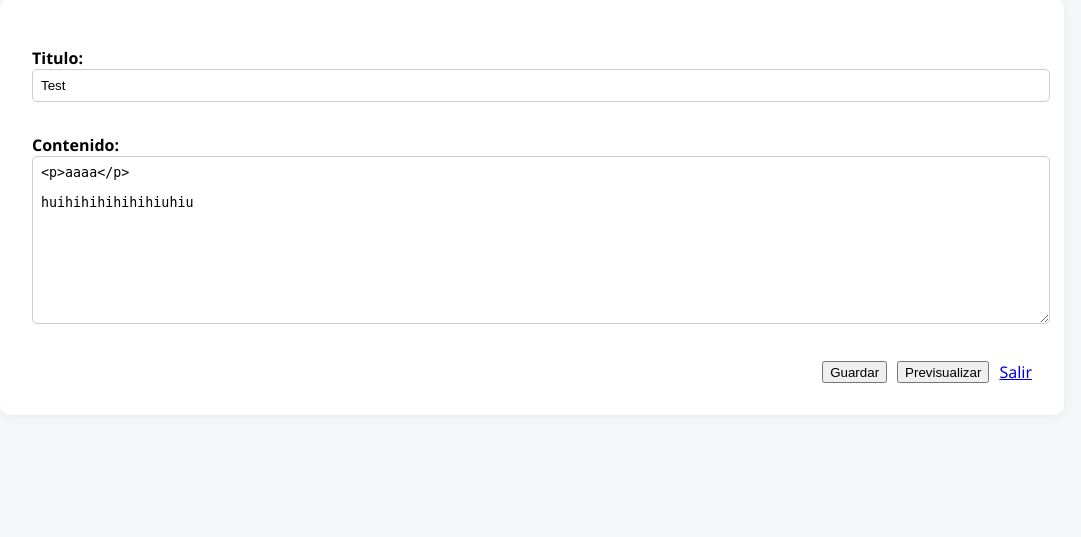
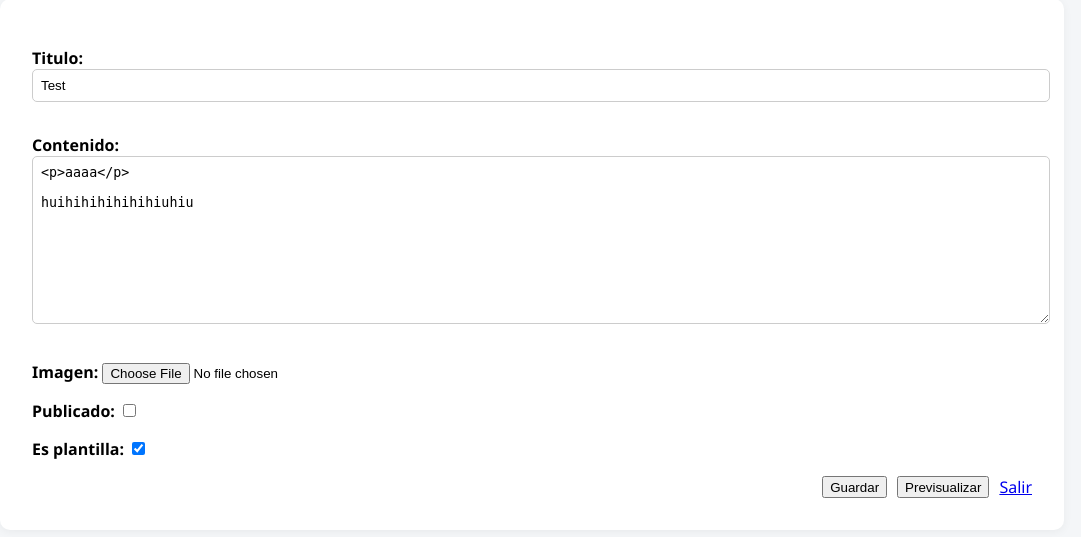
Before and after one commit to ClaudioJimenezA/GRUPO11_2025_PROYINF, a Django app: page /editor/boletin/1/editar/ in a window 1280 px wide. Shown: the part 93-630 px from the top of the page, without its empty margins (108-1189 px from the left). Run offline with Django 4.2, Linux system fonts and the light colour scheme; data comes from the database, SQL or seed files in the repository; both versions use the stored data as it was after the commit; some libraries are stand-ins or nearby versions.

Commit message:
inicio plantilla y eliminacion de articulos no publicados

```diff
--- a/codigo_proyecto/editor/forms.py
+++ b/codigo_proyecto/editor/forms.py
@@ -6,7 +6,7 @@ from .models import Boletin
 class BoletinForm(forms.ModelForm):
     class Meta:
         model = Boletin
-        fields = ['titulo', 'contenido']
+        fields = ['titulo', 'contenido', 'imagen', 'publicado', 'es_plantilla']
         widgets = {
            'contenido': forms.Textarea(attrs={'id': 'id_contenido'}),
         }
--- a/codigo_proyecto/editor/models.py
+++ b/codigo_proyecto/editor/models.py
@@ -3,9 +3,13 @@ from django.db import models
 class Boletin(models.Model):
     titulo = models.CharField(max_length=200)
     contenido = models.TextField()
+    imagen = models.ImageField(upload_to='boletines/', blank=True, null=True)
     fecha_creacion = models.DateTimeField(auto_now_add=True)
     fecha_modificacion = models.DateTimeField(auto_now=True)
     publicado = models.BooleanField(default=False)  # Si False, es un borrador
 
+    # Campo para distinguir plantilla de boletín común
+    es_plantilla = models.BooleanField(default=False)
+
     def __str__(self):
         return self.titulo
--- a/codigo_proyecto/editor/templates/editor/boletin_form.html
+++ b/codigo_proyecto/editor/templates/editor/boletin_form.html
@@ -9,8 +9,39 @@
     <script>
         tinymce.init({
             selector: '#id_contenido',
-            plugins: 'link image code fullscreen',
-            toolbar: 'undo redo | styles | bold italic | alignleft aligncenter alignright | bullist numlist | image | code | fullscreen',
+            plugins: 'template link image code fullscreen',
+            toolbar: 'undo redo | styleselect | bold italic | alignleft aligncenter alignright | bullist numlist | image | code | fullscreen',
+             templates: [
+                        {
+                            title: 'Artículo',
+                            description: 'Plantilla para artículo común',
+                            content: `
+                            <h1>Título del artículo</h1>
+                            <h2>Subtítulo</h2>
+                            <p>Introduce aquí el contenido...</p>
+                            `
+                        },
+                        {
+                            title: 'Portada',
+                            description: 'Portada simple con imagen',
+                            content: `
+                            <div style="text-align:center;">
+                                <h1>Boletín</h1>
+                                <img src="/media/uploads/portada.jpg" alt="Imagen de portada" style="width:50%">
+                            </div>
+                            `
+                        },
+                        {
+                            title: 'Referencias',
+                            description: 'Bloque para referencias bibliográficas',
+                            content: `
+                            <h3>Referencias</h3>
+                            <ul>
+                                <li>Autor, Año. Título del artículo. Revista.</li>
+                            </ul>
+                            `
+                        }
+                        ],
             images_upload_url: '{% url "upload_image" %}',
             automatic_uploads: true,
             images_upload_credentials: true,
--- a/codigo_proyecto/editor/urls.py
+++ b/codigo_proyecto/editor/urls.py
@@ -7,5 +7,8 @@ urlpatterns = [
     path('boletin/<int:pk>/editar/', views.boletin_form, name='editar_boletin'),
     path('boletin/<int:pk>/preview/', views.preview_boletin, name='preview_boletin'),
     path('upload_image/', views.upload_image, name='upload_image'),
+    path('boletin/usar_plantilla/<int:pk>/', views.usar_plantilla, name='usar_plantilla'),
+    path('boletin/eliminar/<int:pk>/', views.eliminar_boletin, name='eliminar_boletin'),
+
 
 ]
--- a/codigo_proyecto/editor/views.py
+++ b/codigo_proyecto/editor/views.py
@@ -6,6 +6,9 @@ from django.views.decorators.csrf import csrf_exempt
 from django.http import JsonResponse
 import os
 from django.conf import settings
+from django.utils.timezone import now
+from django.core.files.storage import default_storage
+
 
 @csrf_exempt
 def upload_image(request):
@@ -30,7 +33,8 @@ def upload_image(request):
 
 def lista_boletines(request):
     boletines = Boletin.objects.all().order_by('-fecha_creacion')
-    return render(request, 'editor/boletin_list.html', {'boletines': boletines})
+    plantillas = Boletin.objects.filter(es_plantilla=True)
+    return render(request, 'editor/boletin_list.html', {'boletines': boletines, 'plantillas': plantillas})
 
 def detalle_boletin(request, pk):
     boletin = get_object_or_404(Boletin, pk=pk)
@@ -105,3 +109,21 @@ def boletin_form(request, pk=None):
         form = BoletinForm(instance=boletin)
 
     return render(request, 'editor/boletin_form.html', {'form': form})
+
+def usar_plantilla(request, pk):
+    plantilla = get_object_or_404(Boletin, pk=pk, es_plantilla=True)
+    nuevo_boletin = Boletin.objects.create(
+        titulo="Nuevo boletín desde plantilla: " + plantilla.titulo,
+        contenido=plantilla.contenido,
+        imagen=plantilla.imagen,
+        publicado=False,
+        es_plantilla=False,
+        fecha_creacion=now(),
+    )
+    return redirect('editar_boletin', pk=nuevo_boletin.pk)
+
+def eliminar_boletin(request, pk):
+    boletin = get_object_or_404(Boletin, pk=pk)
+    if not boletin.publicado:
+        boletin.delete()
+    return redirect('lista_boletines')
```
Also changed, not shown: codigo_proyecto/editor/templates/editor/boletin_list.html (+9 -0 lines), codigo_proyecto/db.sqlite3, codigo_proyecto/editor/migrations/0003_boletin_es_plantilla_boletin_imagen.py (added), codigo_proyecto/media/uploads/Gf6gPqCWEAIs7Sz.jpeg (added).
